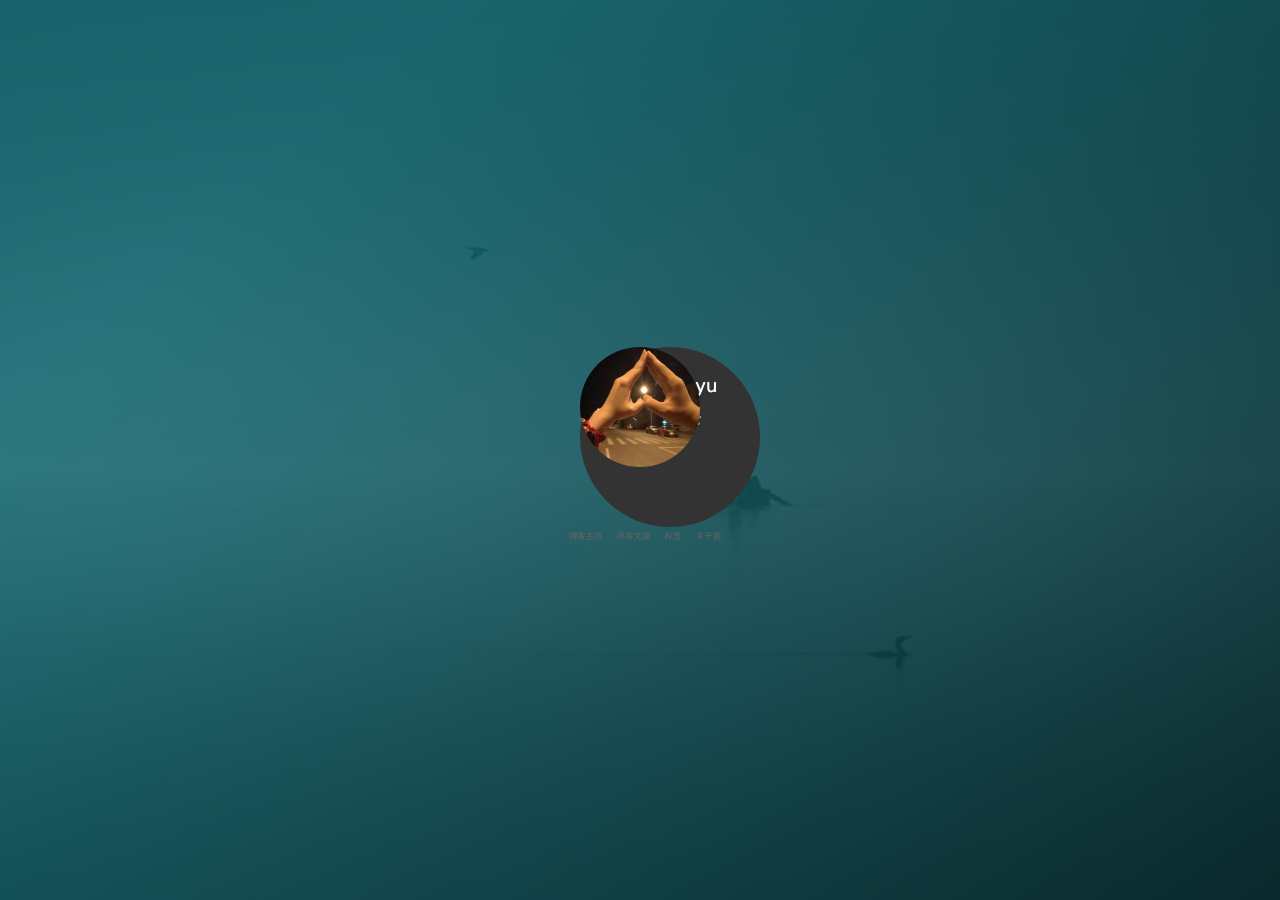
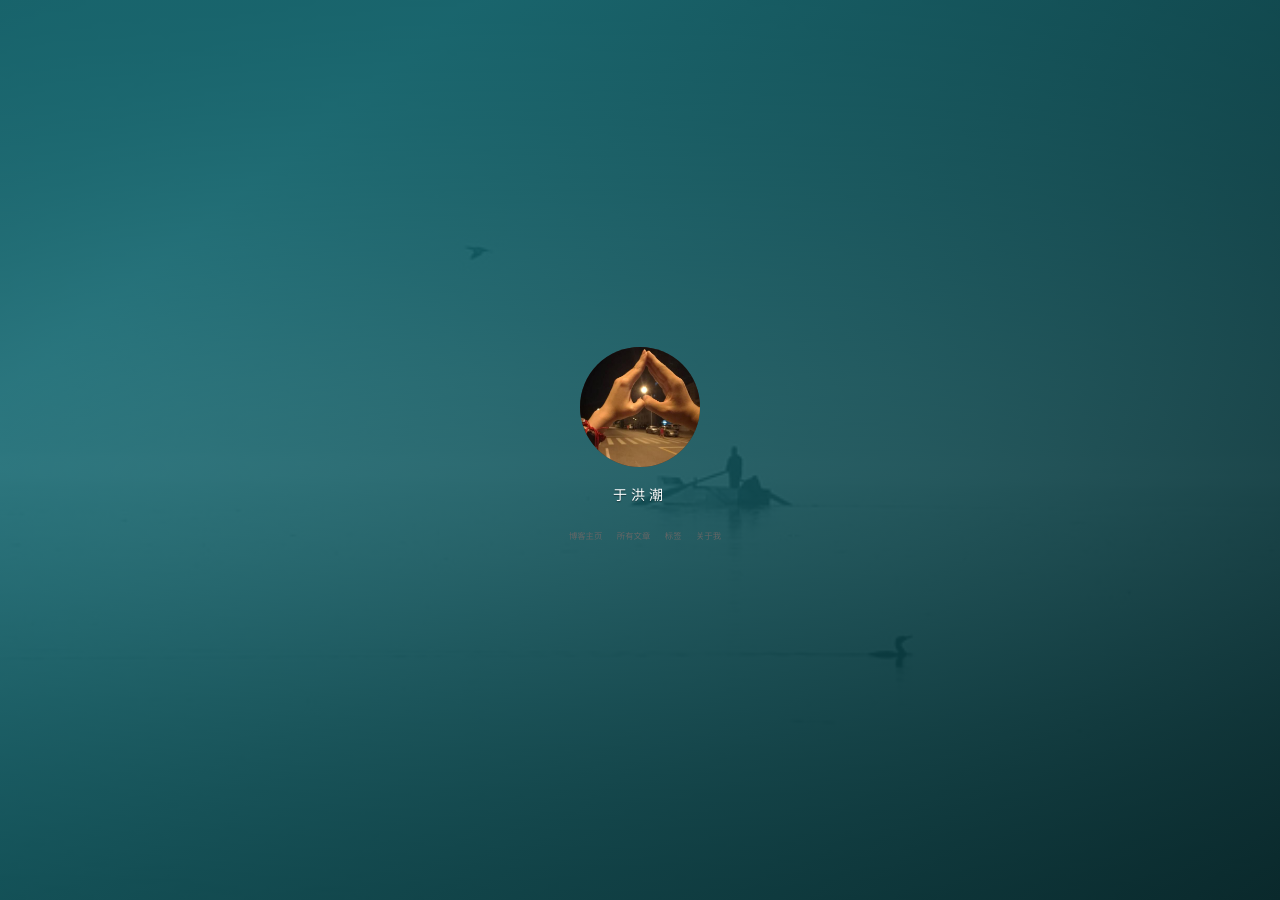
Before and after one commit to yuu6/yuu6.github.io, a Jekyll site: the page built from index.html, in a window 1280 px wide. Built offline with Jekyll 4.4.1, drawn with Linux system fonts in a browser that asks for light colours; nearby versions of some CDN libraries; the list of posts is cut into pages by our own code; comment, search, counter and statistics services are not loaded.

Commit message:
git merge

```diff
--- a/css/main.css
+++ b/css/main.css
@@ -1210,8 +1210,8 @@ body {
 .ih-item.circle.effect .info .info-back {
     opacity: 1;
     border-radius: 50%;
-    width: 150%;
-    height: 150%;
+    width: 100%;
+    height: 100%;
     background: #333333;
 }
 
```
